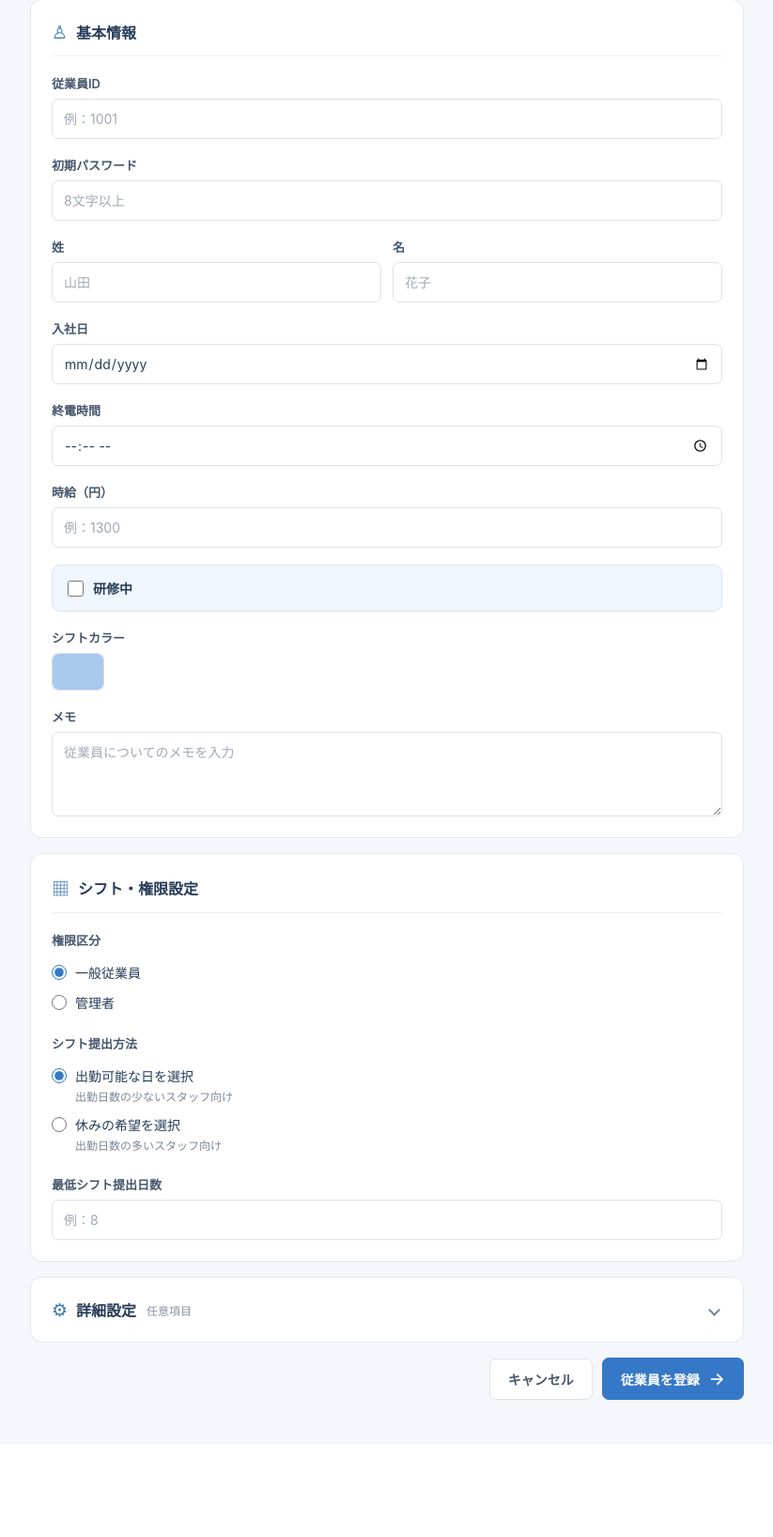
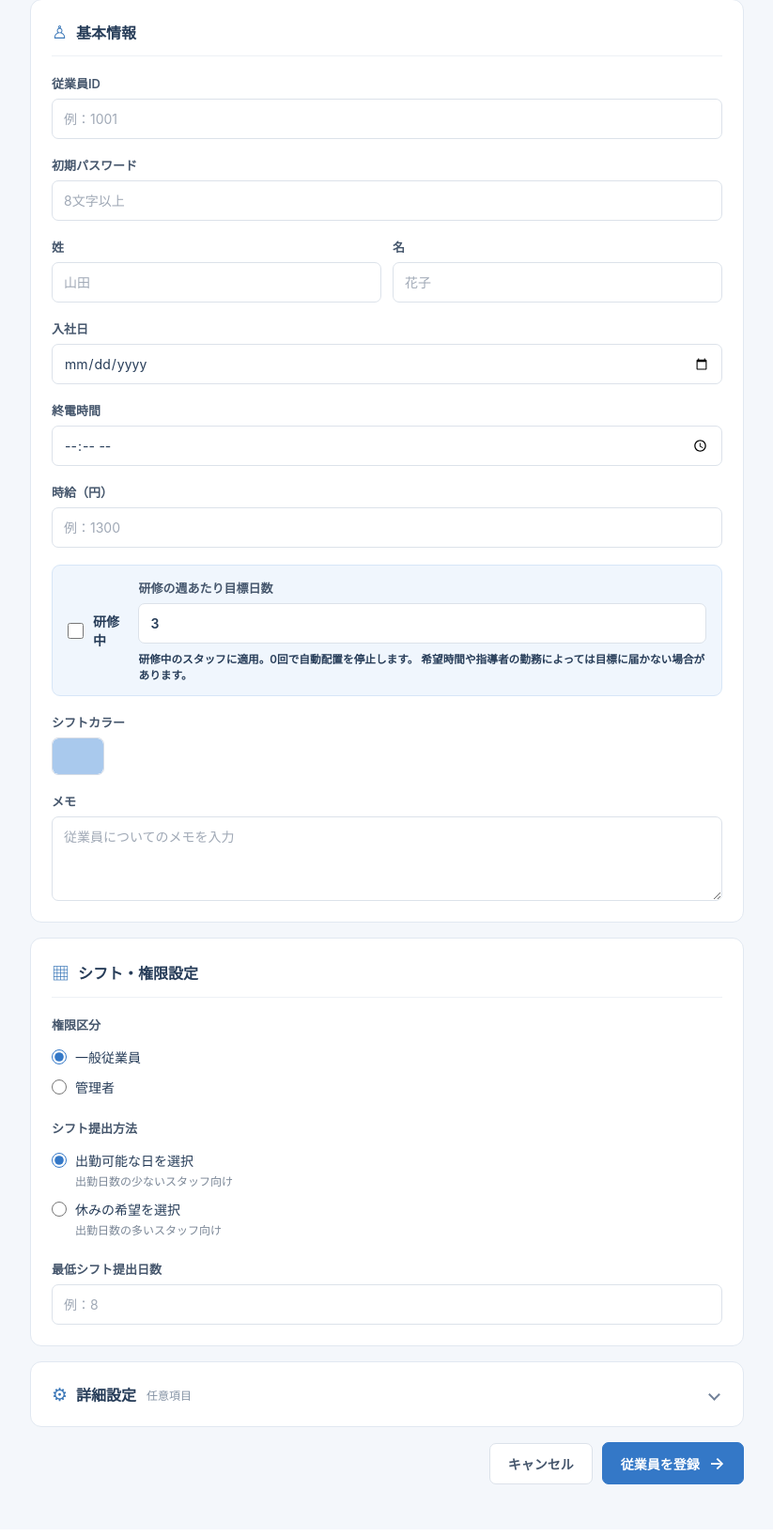
Before and after one commit to yaemicro12-source/Shift-Management, a Django app: template shift_management/templates/shift_management/add_staff.html in a window 1280 px wide. Shown: the part 192-1828 px from the top of the page at 94% size, without its empty margins (228-1051 px from the left). Before the commit the page ends 1682 px from the top, so only its background shows below. Run offline with Django 5.2, Linux system fonts and the light colour scheme; the template is opened without the code that fills it: values that come from a table or form of the project are taken from there, others are empty.

Commit message:
ボタン確認

```diff
--- a/shift_management/forms.py
+++ b/shift_management/forms.py
@@ -81,6 +81,7 @@ class StaffProfileForm(forms.ModelForm):
                 "joined_on",
                 "last_train_departure_time",
                 "is_trainee",
+                "training_days_per_week",
                 "color",
                 "note",
                 "role",
--- a/shift_management/models.py
+++ b/shift_management/models.py
@@ -1,5 +1,6 @@
 from django.db import models
 from django.contrib.auth.models import User
+from django.core.validators import MaxValueValidator
 
 # Create your models here.
 
@@ -118,6 +119,11 @@ class StaffProfile(models.Model):
         default=False,
         verbose_name = "研修中かどうか"
     ) # 研修中か
+    training_days_per_week = models.PositiveSmallIntegerField(
+        default=3,
+        validators=[MaxValueValidator(5)],
+        verbose_name="研修の週あたり目標日数",
+    )
     training_end_date = models.DateField(
         null=True,
         blank=True,
@@ -520,6 +526,10 @@ class ShiftAssignment(models.Model):
         verbose_name = "実際に勤務する店舗"
     )# 実際に勤務する店舗
     work_date = models.DateField()# 勤務日
+    is_training = models.BooleanField(
+        default=False,
+        verbose_name="研修シフトか",
+    )
     shift_time_slot = models.ForeignKey(
         ShiftTimeSlot,
         on_delete=models.SET_NULL,
--- a/shift_management/templates/shift_management/add_staff.html
+++ b/shift_management/templates/shift_management/add_staff.html
@@ -131,6 +131,19 @@
                         {% if form.is_trainee.value %}checked{% endif %}
                     >
                     <span>研修中</span>
+                    <div class="add-staff-field">
+                    <label for="{{ form.training_days_per_week.id_for_label }}">
+                        研修の週あたり目標日数
+                    </label>
+
+                    {{ form.training_days_per_week }}
+                    {{ form.training_days_per_week.errors }}
+
+                    <small>
+                        研修中のスタッフに適用。0回で自動配置を停止します。
+                        希望時間や指導者の勤務によっては目標に届かない場合があります。
+                    </small>
+                </div>
                 </label>
 
                 <div class="add-staff-field">
```
Also changed, not shown: shift_management/templates/shift_management/edit_staff.html (+13 -0 lines), shift_management/migrations/0007_shiftassignment_is_training_and_more.py (added).
